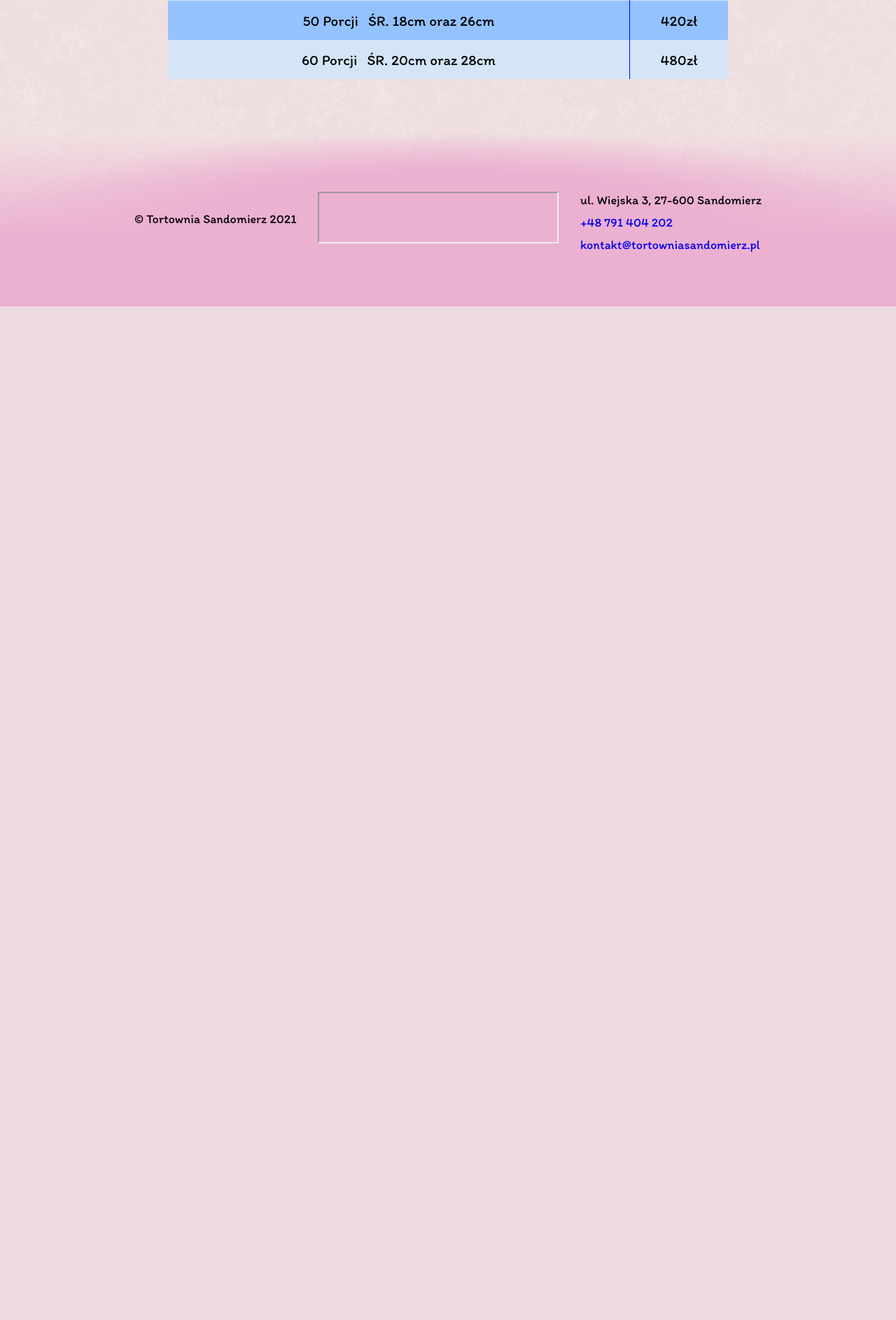
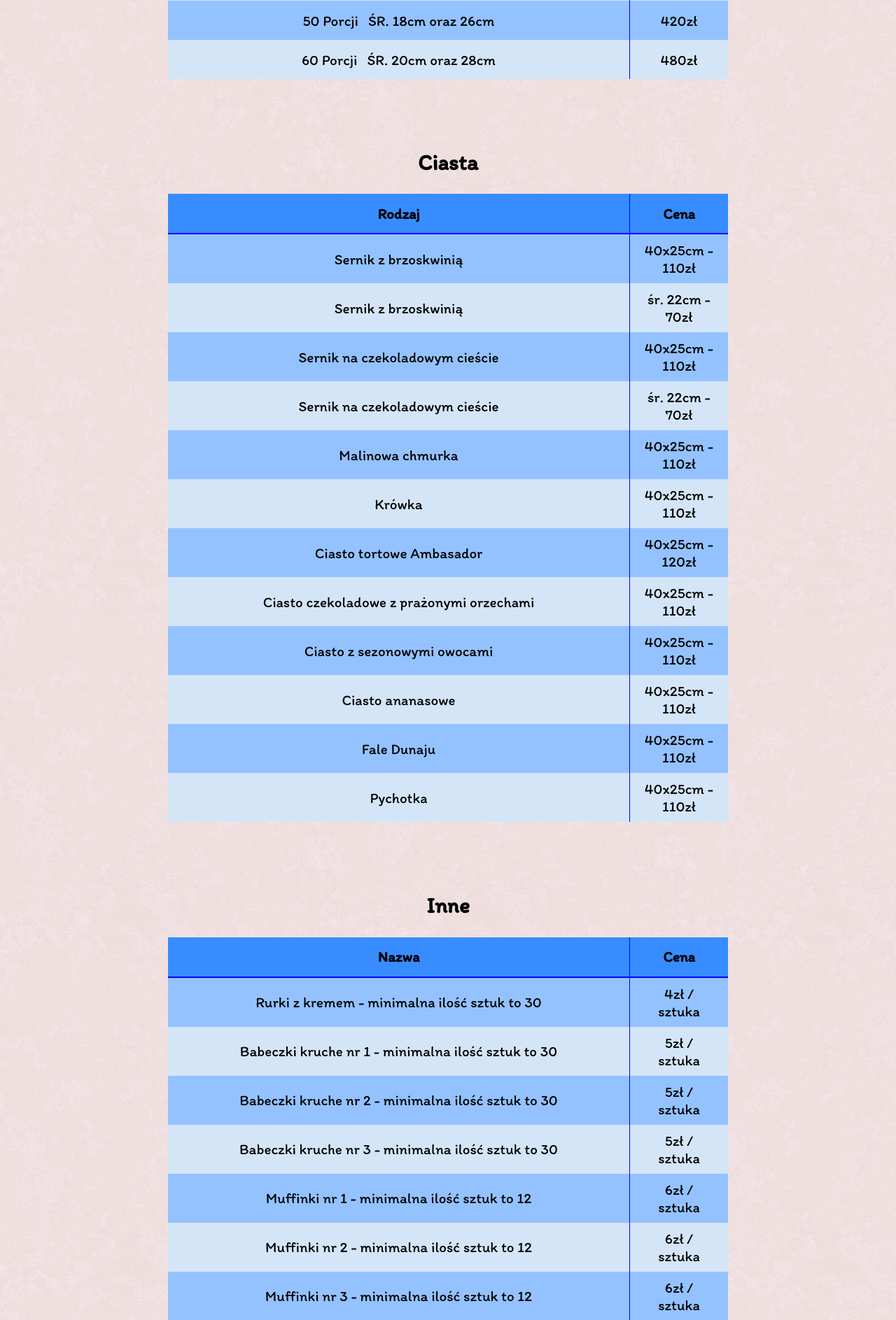
Before and after one commit to kylle98/tortowniasandomierz.pl, a PHP site: page /prices.html in a window 1280 px wide. Shown: the part 2032-3919 px from the top of the page at 70% size. Before the commit the page ends 2470 px from the top, so only its background shows below. Run offline with PHP 8.4, Linux system fonts and the light colour scheme; grey boxes are pictures that could not be loaded.

Commit message:
Change offers and prices

```diff
--- a/prices.html
+++ b/prices.html
@@ -148,6 +148,100 @@
                     </tr>
                     </tbody>
                 </table>
+                <h2 style="margin-top: 100px">Ciasta</h2>
+                <table class="cake-first">
+                    <tbody>
+                    <tr>
+                        <th>Rodzaj</th>
+                        <th>Cena</th>
+                    </tr>
+                    <tr>
+                        <td>Sernik z brzoskwinią</td>
+                        <td>40x25cm - 110zł</td>
+                    </tr>
+                    <tr>
+                        <td>Sernik z brzoskwinią</td>
+                        <td>śr. 22cm - 70zł</td>
+                    </tr>
+                    <tr>
+                        <td>Sernik na czekoladowym cieście</td>
+                        <td>40x25cm - 110zł</td>
+                    </tr>
+                    <tr>
+                        <td>Sernik na czekoladowym cieście</td>
+                        <td>śr. 22cm - 70zł</td>
+                    </tr>
+                    <tr>
+                        <td>Malinowa chmurka</td>
+                        <td>40x25cm - 110zł</td>
+                    </tr>
+                    <tr>
+                        <td>Krówka</td>
+                        <td>40x25cm - 110zł</td>
+                    </tr>
+                    <tr>
+                        <td>Ciasto tortowe Ambasador</td>
+                        <td>40x25cm - 120zł</td>
+                    </tr>
+                    <tr>
+                        <td>Ciasto czekoladowe z prażonymi orzechami</td>
+                        <td>40x25cm - 110zł</td>
+                    </tr>
+                    <tr>
+                        <td>Ciasto z sezonowymi owocami</td>
+                        <td>40x25cm - 110zł</td>
+                    </tr>
+                    <tr>
+                        <td>Ciasto ananasowe</td>
+                        <td>40x25cm - 110zł</td>
+                    </tr>
+                    <tr>
+                        <td>Fale Dunaju</td>
+                        <td>40x25cm - 110zł</td>
+                    </tr>
+                    <tr>
+                        <td>Pychotka</td>
+                        <td>40x25cm - 110zł</td>
+                    </tr>
+                    </tbody>
+                </table>
+                <h2 style="margin-top: 100px">Inne</h2>
+                <table class="cake-first">
+                    <tbody>
+                    <tr>
+                        <th>Nazwa</th>
+                        <th>Cena</th>
+                    </tr>
+                    <tr>
+                        <td>Rurki z kremem - minimalna ilość sztuk to 30</td>
+                        <td>4zł / sztuka</td>
+                    </tr>
+                    <tr>
+                        <td>Babeczki kruche nr 1 - minimalna ilość sztuk to 30</td>
+                        <td>5zł / sztuka</td>
+                    </tr>
+                    <tr>
+                        <td>Babeczki kruche nr 2 - minimalna ilość sztuk to 30</td>
+                        <td>5zł / sztuka</td>
+                    </tr>
+                    <tr>
+                        <td>Babeczki kruche nr 3 - minimalna ilość sztuk to 30</td>
+                        <td>5zł / sztuka</td>
+                    </tr>
+                    <tr>
+                        <td>Muffinki nr 1 - minimalna ilość sztuk to 12</td>
+                        <td>6zł / sztuka</td>
+                    </tr>
+                    <tr>
+                        <td>Muffinki nr 2 - minimalna ilość sztuk to 12</td>
+                        <td>6zł / sztuka</td>
+                    </tr>
+                    <tr>
+                        <td>Muffinki nr 3 - minimalna ilość sztuk to 12</td>
+                        <td>6zł / sztuka</td>
+                    </tr>
+                    </tbody>
+                </table>
             </div>
         </div>
         <div class="footer">
```
Also changed, not shown: data/css/offer.css (+6 -4 lines), offer.html (+1 -18 lines).
